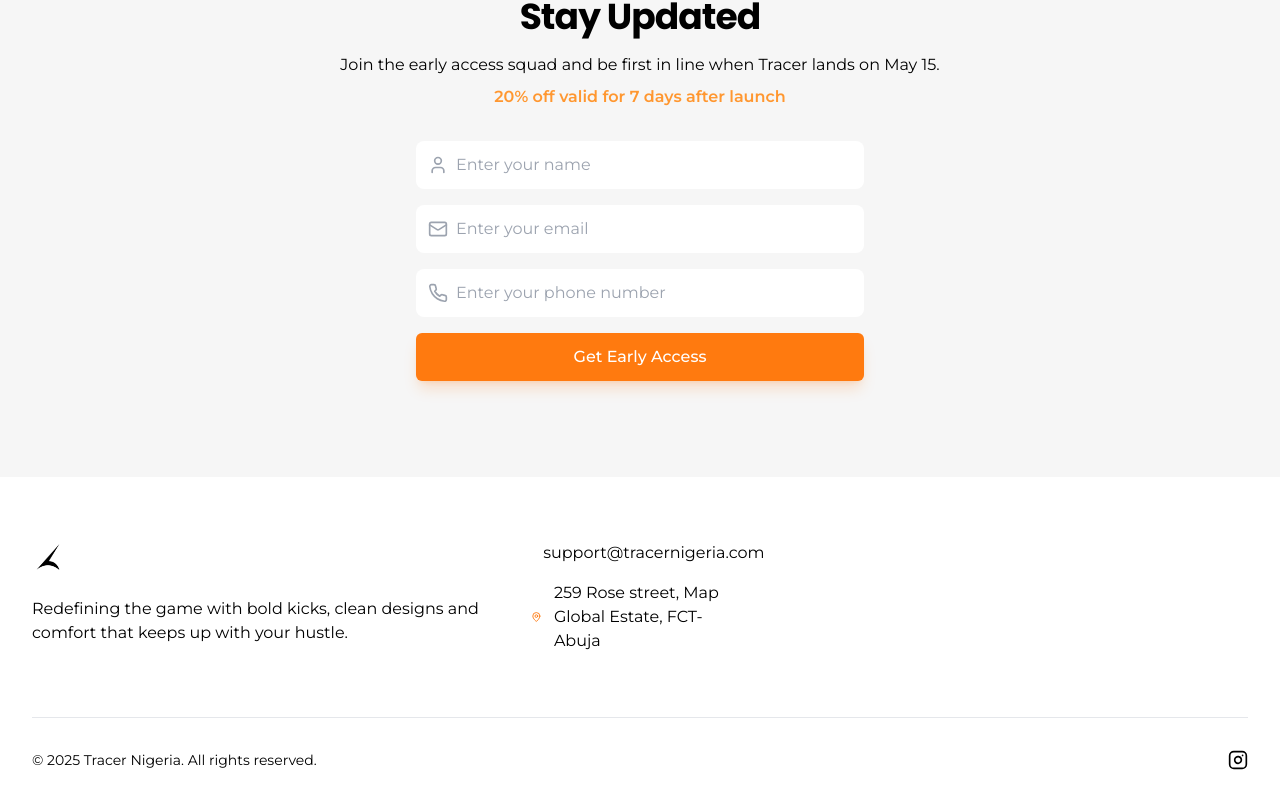
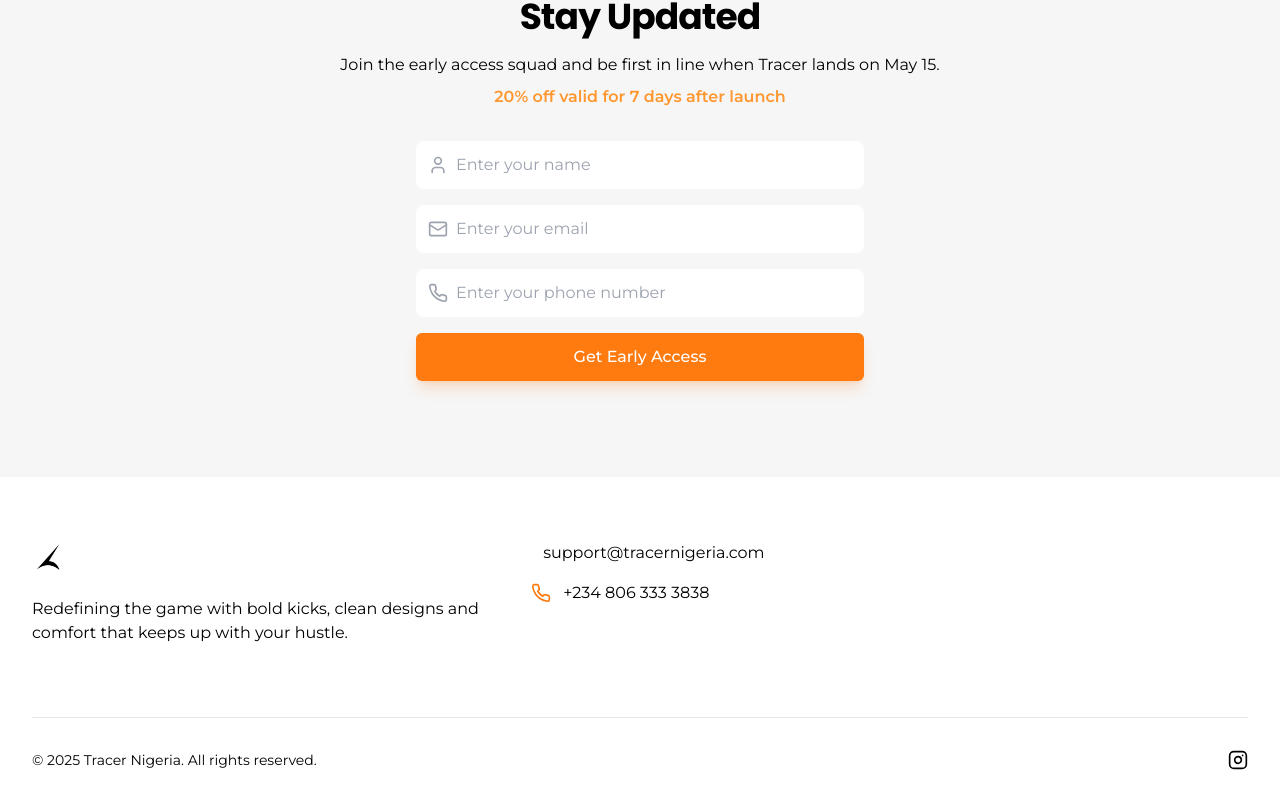
Before and after one commit to khalifaMMM12/Tracer, a React (Vite) app in the folder Tracer/: page / in a window 1280 px wide. Shown: the part 1503-2305 px from the top of the page. Built offline with nearby package versions, Linux system fonts and the light colour scheme.

Commit message:
number added

```diff
--- a/Tracer/src/components/Footer.tsx
+++ b/Tracer/src/components/Footer.tsx
@@ -1,7 +1,7 @@
 import React from 'react';
 import { motion } from 'framer-motion';
 // import * as icons from 'lucide-react';
-import { Mail, MapPin, Instagram } from 'lucide-react';
+import { Mail, Phone, Instagram } from 'lucide-react';
 import TracerLogo from '../assets/Tracer-Logo.png';
 
 
@@ -21,16 +21,16 @@ export const Footer: React.FC = () => {
       text: 'support@tracernigeria.com',
       href: 'mailto:support@tracernigeria.com'
     },
+    {
+      icon: <Phone className="text-accent-500" size={20} />,
+      text: '+234 806 333 3838',
+      href: 'tel:+2348063333838'
+    },
     // {
-    //   icon: <Phone className="text-accent-500" size={20} />,
-    //   text: '+1 (888) 555-SHOE',
-    //   href: 'tel:+18885557463'
+    //   icon: <MapPin className="text-accent-500" size={20} />,
+    //   text: '259 Rose street, Map Global Estate, FCT-Abuja',
+    //   href: '#'
     // },
-    {
-      icon: <MapPin className="text-accent-500" size={20} />,
-      text: '259 Rose street, Map Global Estate, FCT-Abuja',
-      href: '#'
-    },
   ];
 
   // const footerLinks = [
```
